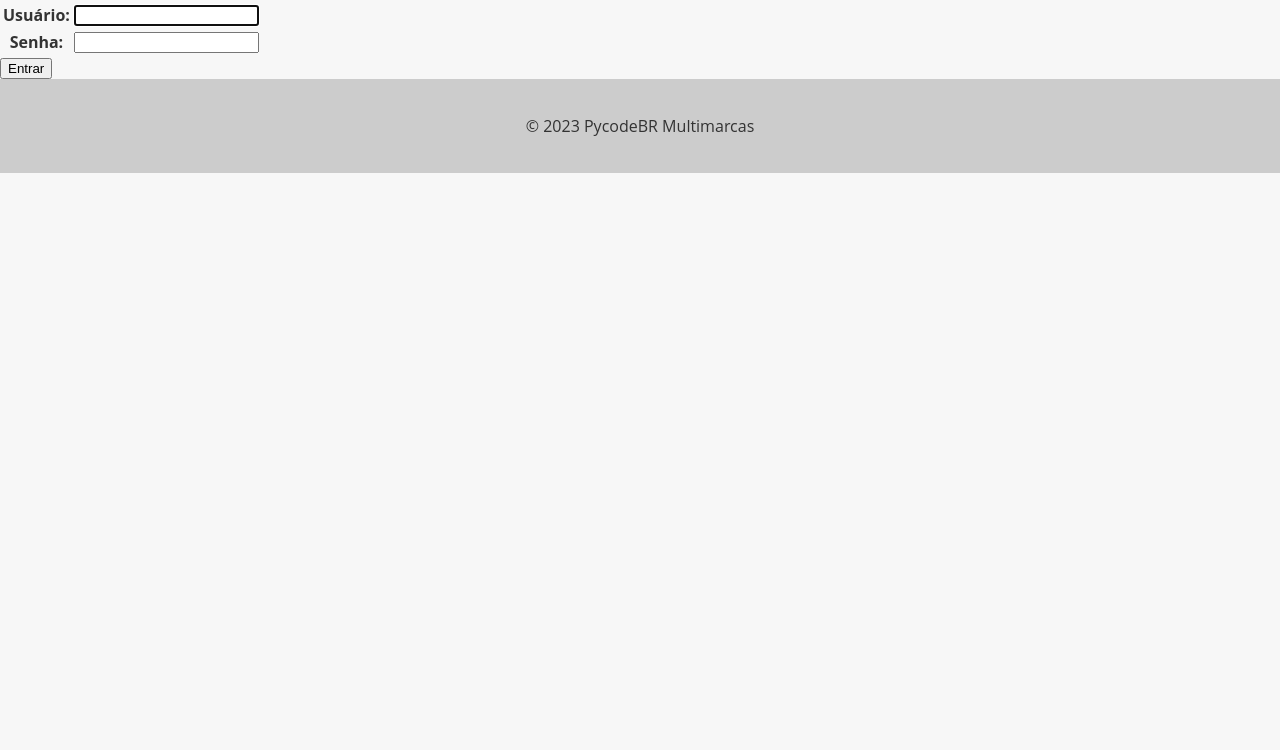
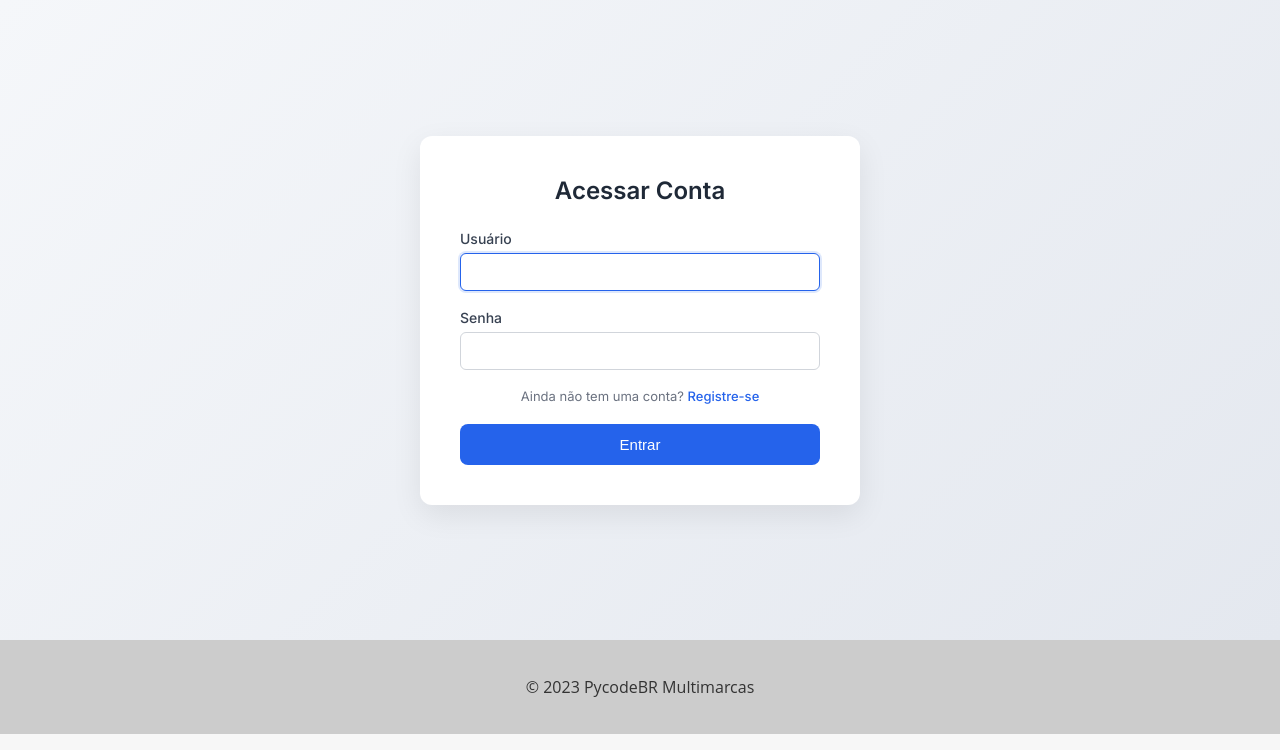
Before and after one commit to tertudev/carros-retro, a Django app: page /login/ in a window 1280 px wide. Shown: the part 50-800 px from the top of the page. Run offline with Django 5.2, Linux system fonts and the light colour scheme.

Commit message:
feat(accounts): implement styled login template with registration link

```diff
--- a/accounts/templates/login.html
+++ b/accounts/templates/login.html
@@ -1,13 +1,132 @@
 {% extends 'base.html' %}
 
 {% block content %}
-    <form method="post">
-        {% csrf_token %}
 
-        <table>
-            {{ login_form.as_table }}
-        </table>
+<style>
+@import url('https://fonts.googleapis.com/css2?family=Inter:wght@400;500;600&display=swap');
 
-        <input type="submit" value="Entrar">
-    </form>
+.login-container{
+    display:flex;
+    justify-content:center;
+    align-items:center;
+    min-height:80vh;
+    background:linear-gradient(135deg,#f5f7fa,#e4e8ef);
+    font-family:'Inter', sans-serif;
+}
+
+.login-card{
+    background:white;
+    padding:40px;
+    border-radius:12px;
+    width:360px;
+    box-shadow:0 10px 30px rgba(0,0,0,0.08);
+}
+
+.login-title{
+    text-align:center;
+    font-size:24px;
+    font-weight:600;
+    margin-bottom:25px;
+    color:#1f2937;
+}
+
+.form-group{
+    display:flex;
+    flex-direction:column;
+    margin-bottom:18px;
+}
+
+.form-group label{
+    font-size:14px;
+    font-weight:500;
+    margin-bottom:6px;
+    color:#374151;
+}
+
+.form-group input{
+    padding:10px;
+    border-radius:6px;
+    border:1px solid #d1d5db;
+    font-size:14px;
+    transition:0.2s;
+}
+
+.form-group input:focus{
+    outline:none;
+    border-color:#2563eb;
+    box-shadow:0 0 0 2px rgba(37,99,235,0.15);
+}
+
+.register-text{
+    font-size:13px;
+    text-align:center;
+    margin-bottom:20px;
+    color:#6b7280;
+}
+
+.register-text a{
+    color:#2563eb;
+    text-decoration:none;
+    font-weight:500;
+}
+
+.register-text a:hover{
+    text-decoration:underline;
+}
+
+.login-btn{
+    width:100%;
+    padding:12px;
+    border:none;
+    border-radius:8px;
+    background:#2563eb;
+    color:white;
+    font-size:15px;
+    font-weight:500;
+    cursor:pointer;
+    transition:0.2s;
+}
+
+.login-btn:hover{
+    background:#1d4ed8;
+    transform:translateY(-1px);
+}
+</style>
+
+<div class="login-container">
+
+    <div class="login-card">
+
+        <div class="login-title">
+            Acessar Conta
+        </div>
+
+        <form method="post">
+            {% csrf_token %}
+
+            <div class="form-group">
+                <label for="id_username">Usuário</label>
+                {{ login_form.username }}
+            </div>
+
+            <div class="form-group">
+                <label for="id_password">Senha</label>
+                {{ login_form.password }}
+            </div>
+
+            <div class="register-text">
+                Ainda não tem uma conta?
+                <a href="{% url 'register' %}">Registre-se</a>
+            </div>
+
+            <button class="login-btn" type="submit">
+                Entrar
+            </button>
+
+        </form>
+
+    </div>
+
+</div>
+
 {% endblock %}
```
